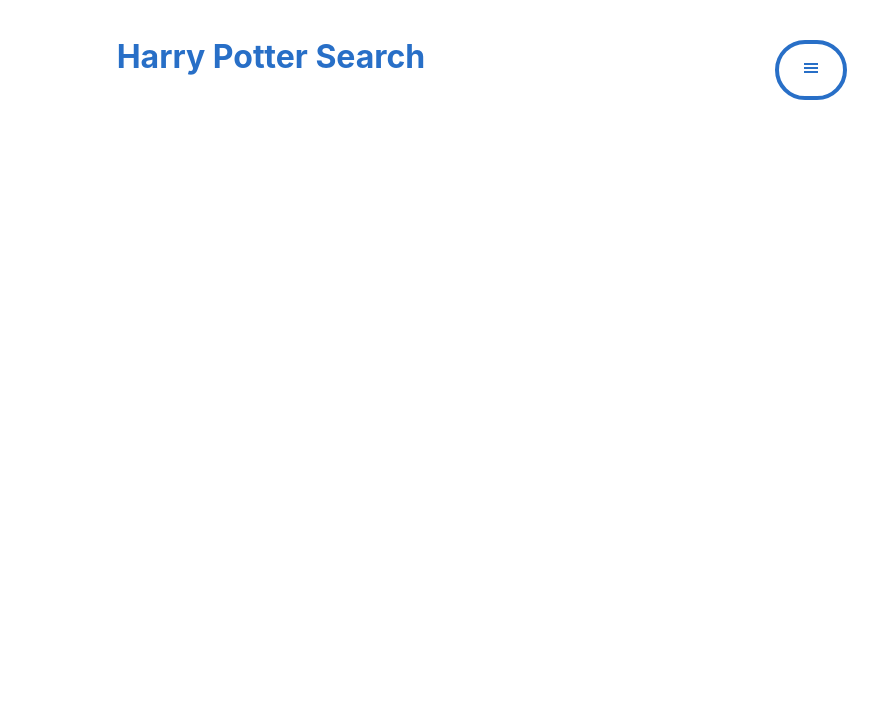
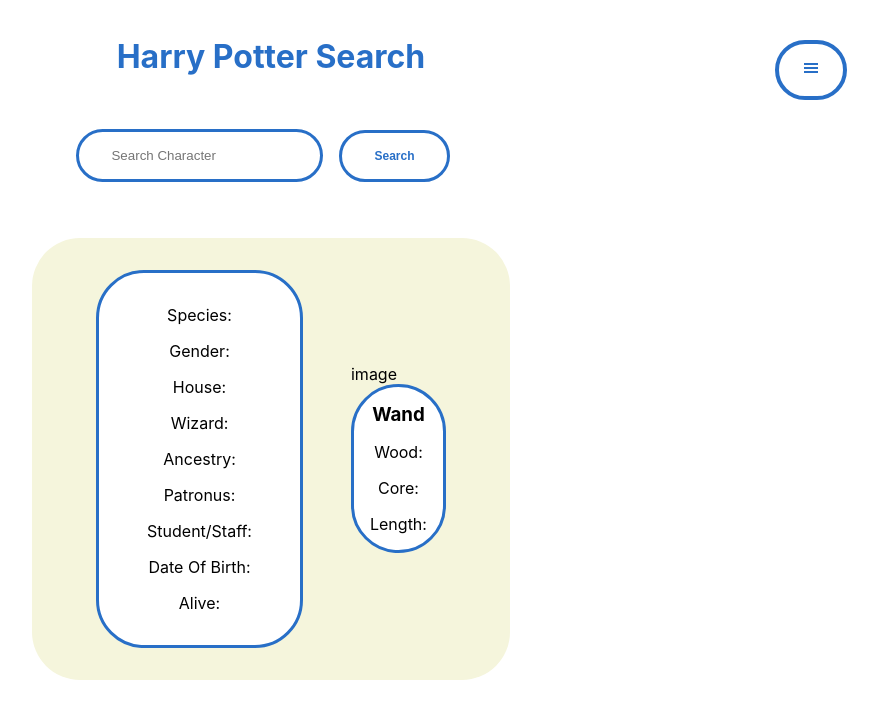
Before and after one commit to Echw/My-dev-journey, a React (Create React App) app: page /hp in a window 1280 px wide. Shown: the top 718 px of the page, without its empty margins (369-1247 px from the left). Built offline with nearby package versions, Linux system fonts and the light colour scheme; the HTML template or start-up script is replaced by a standard one.

Commit message:
add hp search layout

```diff
--- a/src/pages/HarryPotterAPI.tsx
+++ b/src/pages/HarryPotterAPI.tsx
@@ -8,6 +8,34 @@
     <PageLayout>
       <Wrapper>
         <Title name="Harry Potter Search" />
+        <Search>
+          <form>
+            <input type="text" name="search" placeholder="Search Character" />
+            <Btn type="submit">Search</Btn>
+          </form>
+        </Search>
+        <DataWrapper>
+          <InfoWrapper>
+            <span>Species:</span>
+            <span>Gender:</span>
+            <span>House:</span>
+            <span>Wizard:</span>
+            <span>Ancestry:</span>
+            <span>Patronus:</span>
+            <span>Student/Staff:</span>
+            <span>Date Of Birth:</span>
+            <span>Alive:</span>
+          </InfoWrapper>
+          <div>
+            <div>image</div>
+            <WandWrapper>
+              <h3>Wand</h3>
+              <span>Wood:</span>
+              <span>Core:</span>
+              <span>Length:</span>
+            </WandWrapper>
+          </div>
+        </DataWrapper>
       </Wrapper>
     </PageLayout>
   );
@@ -20,3 +48,73 @@
   flex-direction: column;
   align-items: center;
 `;
+
+const DataWrapper = styled.div`
+  padding: 2rem 4rem;
+  margin: 2.5rem;
+  background-color: beige;
+  border-radius: 3rem;
+  display: flex;
+  align-items: center;
+  gap: 3rem;
+`;
+
+const Search = styled.header`
+  display: flex;
+  flex-direction: column;
+  justify-content: center;
+  align-items: center;
+
+  input {
+    padding: 1rem 2rem;
+    border-radius: 3rem;
+    border: 0.2rem solid #286fc7;
+    text-transform: capitalize;
+  }
+`;
+
+const Btn = styled.button`
+  margin: 1rem;
+  padding: 1rem 2rem;
+  border-radius: 3rem;
+  border: 0.2rem solid #286fc7;
+  background: transparent;
+  cursor: pointer;
+  transition: 0.5s;
+  text-decoration: none;
+  color: #286fc7;
+  font-weight: 600;
+  font-size: 0.75rem;
+  text-align: center;
+
+  :hover {
+    background: #286fc7;
+    color: white;
+    transition: 0.5s;
+  }
+`;
+
+const InfoWrapper = styled.div`
+  padding: 2rem 3rem;
+  border: 0.2rem solid #286fc7;
+  background-color: white;
+  border-radius: 3rem;
+  display: flex;
+  flex-direction: column;
+  align-items: center;
+  gap: 1rem;
+`;
+const WandWrapper = styled.div`
+  padding: 1rem;
+  border: 0.2rem solid #286fc7;
+  background-color: white;
+  border-radius: 3rem;
+  display: flex;
+  flex-direction: column;
+  align-items: center;
+  gap: 1rem;
+
+  h3 {
+    margin: 0;
+  }
+`;
```
